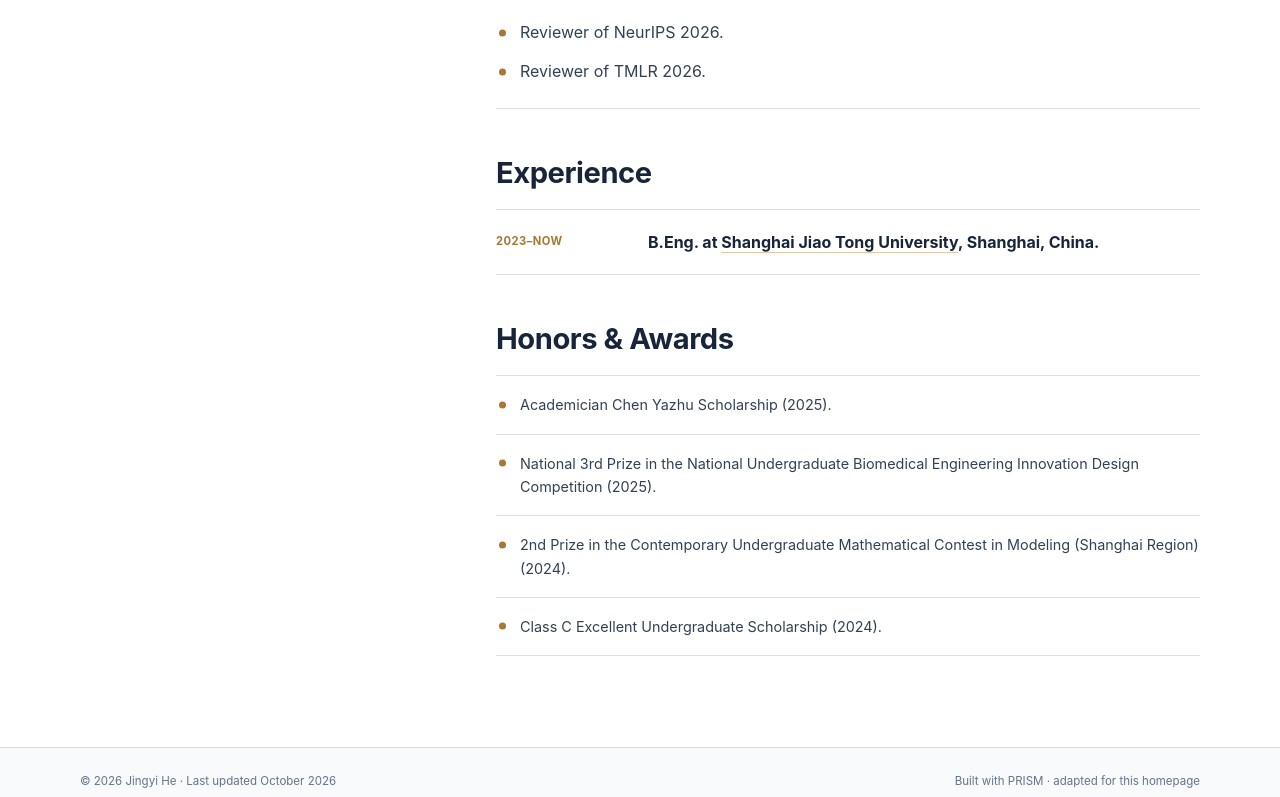
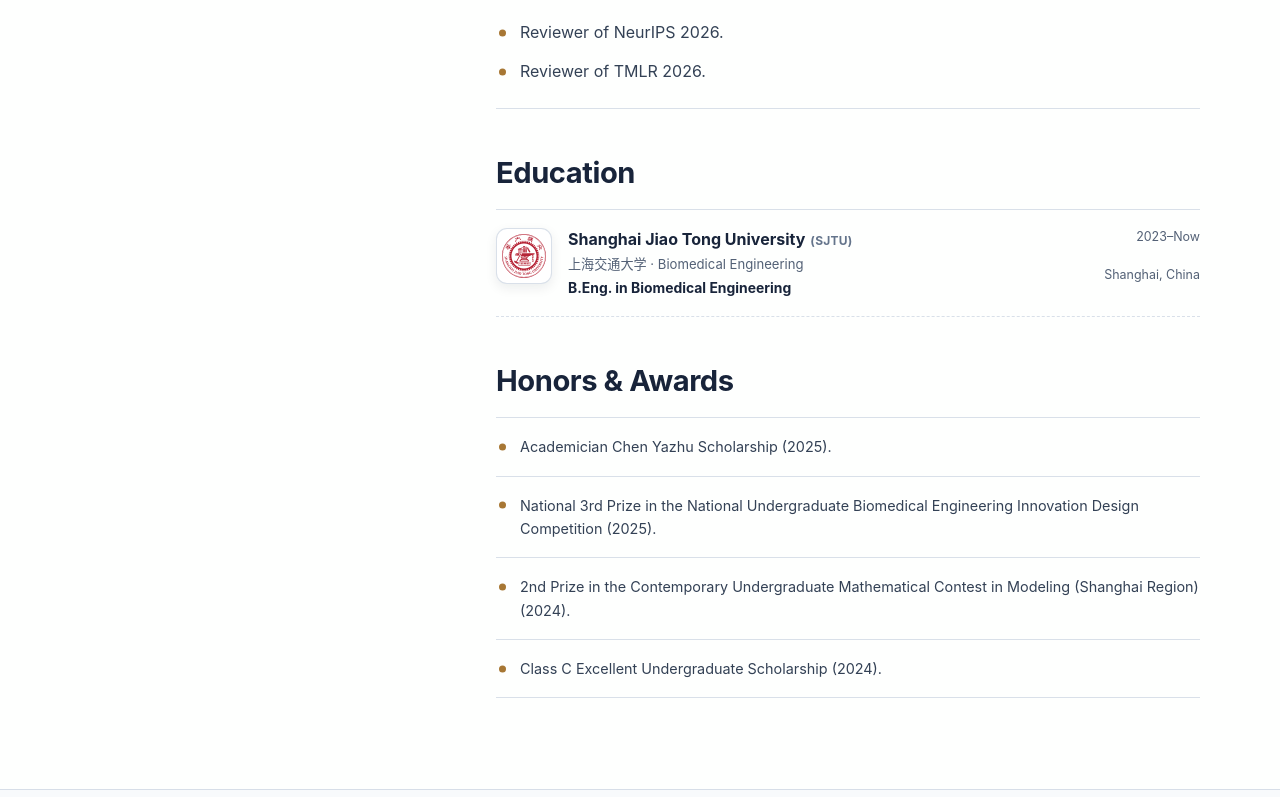
Before and after one commit to he-jingyi/he-jingyi.github.io, a React (Vite) app: page / in a window 1280 px wide. Shown: the part 1887-2684 px from the top of the page. Built offline with nearby package versions, Linux system fonts and the light colour scheme.

Commit message:
Restyle education section

```diff
--- a/app/PrismNavigation.tsx
+++ b/app/PrismNavigation.tsx
@@ -7,7 +7,7 @@ const links = [
   { label: "News", href: "#news" },
   { label: "Publications", href: "#publications" },
   { label: "Service", href: "#academic-service" },
-  { label: "Experience", href: "#experience" },
+  { label: "Education", href: "#education" },
   { label: "Honors", href: "#honors-awards" },
 ];
 
--- a/app/globals.css
+++ b/app/globals.css
@@ -114,12 +114,19 @@ section[id] { scroll-margin-top: 108px; }
 .honors-list li { position: relative; padding: 17px 0 17px 24px; border-bottom: 1px solid var(--border); font-size: 0.9rem; line-height: 1.62; }
 .honors-list li::before { content: ""; position: absolute; top: calc(17px + 0.81em); left: 3px; width: 7px; height: 7px; border-radius: 50%; background: var(--accent-dark); transform: translateY(-50%); }
 
-.experience-list, .news-list { border-top: 1px solid var(--border); }
-.experience-row { display: grid; grid-template-columns: 128px 1fr; gap: 24px; padding: 20px 0; border-bottom: 1px solid var(--border); }
-.period { margin: 2px 0 0; color: var(--accent-dark); font-size: 0.7rem; font-weight: 700; letter-spacing: 0.04em; text-transform: uppercase; }
-.experience-row h3 { margin: 0; color: var(--primary); font-family: var(--font-display); font-size: 1rem; font-weight: 700; line-height: 1.52; }
-.experience-row h3 a { text-decoration: underline; text-decoration-color: rgba(201,151,79,0.52); text-decoration-thickness: 1px; text-underline-offset: 4px; transition: color 180ms ease, text-decoration-color 180ms ease; }
-.experience-row h3 a:hover { color: var(--accent-dark); text-decoration-color: var(--accent-dark); }
+.education-list, .news-list { border-top: 1px solid var(--border); }
+.education-row { display: grid; grid-template-columns: 56px minmax(0, 1fr) auto; gap: 16px; padding: 18px 0; border-bottom: 1px dashed var(--border); align-items: start; }
+.education-logo { width: 56px; height: 56px; padding: 5px; object-fit: contain; border: 1px solid var(--border); border-radius: 11px; background: #fff; box-shadow: 0 4px 12px rgba(15,23,42,0.08); }
+.education-copy { min-width: 0; }
+.education-row h3 { margin: 0; color: var(--primary); font-family: var(--font-display); font-size: 1rem; font-weight: 700; line-height: 1.42; }
+.education-row h3 a { transition: color 180ms ease; }
+.education-row h3 a:hover { color: var(--accent-dark); }
+.education-abbreviation { margin-left: 5px; color: var(--neutral-500); font-size: 0.75rem; letter-spacing: 0.02em; }
+.education-subtitle { margin: 4px 0 0; color: var(--neutral-600); font-size: 0.82rem; line-height: 1.45; }
+.education-degree { margin: 5px 0 0; color: var(--primary); font-size: 0.87rem; font-weight: 700; line-height: 1.42; }
+.education-meta { min-height: 56px; display: grid; align-content: space-between; justify-items: end; text-align: right; white-space: nowrap; }
+.education-meta p { margin: 0; }
+.education-period, .education-location { color: var(--neutral-600); font-size: 0.78rem; line-height: 1.4; }
 .news-row { display: grid; grid-template-columns: 84px 1fr; gap: 20px; padding: 13px 0; border-bottom: 1px solid var(--border); }
 .news-row time { color: var(--neutral-500); font-size: 0.7rem; }
 .news-row p { margin: 0; color: var(--neutral-700); font-size: 0.82rem; }
@@ -157,7 +164,11 @@ section[id] { scroll-margin-top: 108px; }
   .publication-card { padding: 26px 0; grid-template-columns: 1fr; gap: 20px; }
   .publication-visual { width: calc(100% - 8px); margin-left: 8px; }
   .publication-card h3 { font-size: 1rem; }
-  .experience-row, .news-row { grid-template-columns: 1fr; gap: 7px; }
+  .education-row { grid-template-columns: 48px minmax(0, 1fr); gap: 12px; }
+  .education-logo { width: 48px; height: 48px; }
+  .education-meta { min-height: 0; grid-column: 2; display: flex; justify-content: flex-start; gap: 12px; text-align: left; white-space: normal; }
+  .education-location::before { content: "·"; margin-right: 12px; }
+  .news-row { grid-template-columns: 1fr; gap: 7px; }
   .prism-footer { flex-direction: column; text-align: center; }
 }
 
--- a/app/page.tsx
+++ b/app/page.tsx
@@ -59,13 +59,18 @@ const academicService = [
   "Reviewer of TMLR 2026.",
 ];
 
-const experience = [
+const education = [
   {
     period: "2023–Now",
-    degree: "B.Eng. at",
+    degree: "B.Eng. in Biomedical Engineering",
     institution: "Shanghai Jiao Tong University",
+    abbreviation: "SJTU",
     institutionUrl: "https://www.sjtu.edu.cn/",
-    location: "Shanghai, China.",
+    localName: "上海交通大学",
+    program: "Biomedical Engineering",
+    location: "Shanghai, China",
+    logo: "/sjtu-logo.svg",
+    logoAlt: "Shanghai Jiao Tong University emblem",
   },
 ];
 
@@ -199,19 +204,33 @@ export default function Home() {
             </ul>
           </section>
 
-          <section className="content-block" id="experience" aria-labelledby="experience-heading">
-            <h2 id="experience-heading">Experience</h2>
-            <div className="experience-list">
-              {experience.map((item) => (
-                <article className="experience-row" key={`${item.period}-${item.institution}`}>
-                  <p className="period">{item.period}</p>
-                  <h3>
-                    {item.degree}{" "}
-                    <a href={item.institutionUrl} target="_blank" rel="noreferrer">
-                      {item.institution}
-                    </a>
-                    , {item.location}
-                  </h3>
+          <section className="content-block" id="education" aria-labelledby="education-heading">
+            <h2 id="education-heading">Education</h2>
+            <div className="education-list">
+              {education.map((item) => (
+                <article className="education-row" key={`${item.period}-${item.institution}`}>
+                  <img
+                    className="education-logo"
+                    src={item.logo}
+                    alt={item.logoAlt}
+                    width="56"
+                    height="56"
+                    loading="lazy"
+                  />
+                  <div className="education-copy">
+                    <h3>
+                      <a href={item.institutionUrl} target="_blank" rel="noreferrer">
+                        {item.institution}
+                      </a>
+                      <span className="education-abbreviation">({item.abbreviation})</span>
+                    </h3>
+                    <p className="education-subtitle">{item.localName} · {item.program}</p>
+                    <p className="education-degree">{item.degree}</p>
+                  </div>
+                  <div className="education-meta">
+                    <p className="education-period">{item.period}</p>
+                    <p className="education-location">{item.location}</p>
+                  </div>
                 </article>
               ))}
             </div>
```
Also changed, not shown: public/sjtu-logo.svg (added).
